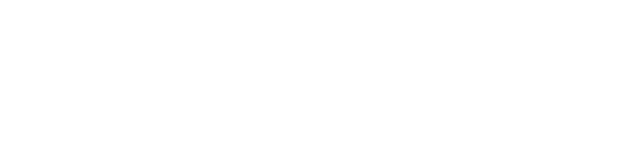
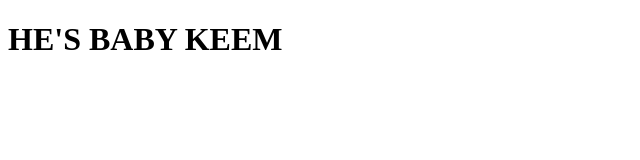
Before and after one commit to Albuqr/curso_git_1, a plain HTML site: page index.html in a window 1280 px wide. Shown: the whole page, without its empty margins (0-640 px from the left). Drawn offline with Linux system fonts and the light colour scheme.

Commit message:
Enviando alteracoes

```diff
--- a/index.html
+++ b/index.html
@@ -3,9 +3,9 @@
 <head>
     <meta charset="UTF-8">
     <meta name="viewport" content="width=device-width, initial-scale=1.0">
-    <title>Document</title>
+    <title>BITCH SIT ON MY FACE I ATTACK THAT</title>
 </head>
 <body>
-
+    <h1>HE'S BABY KEEM</h1>
 </body>
 </html>
```
